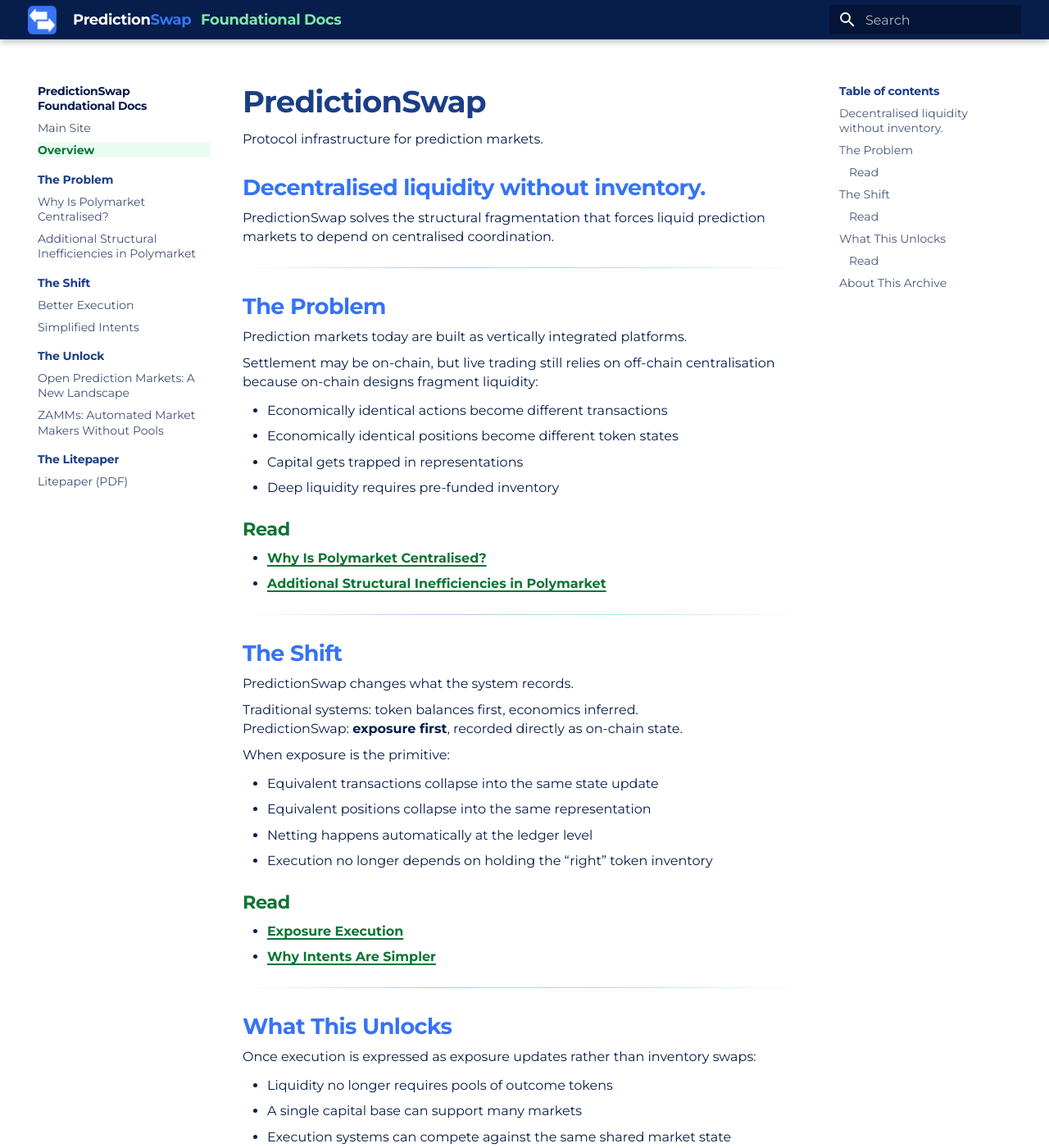
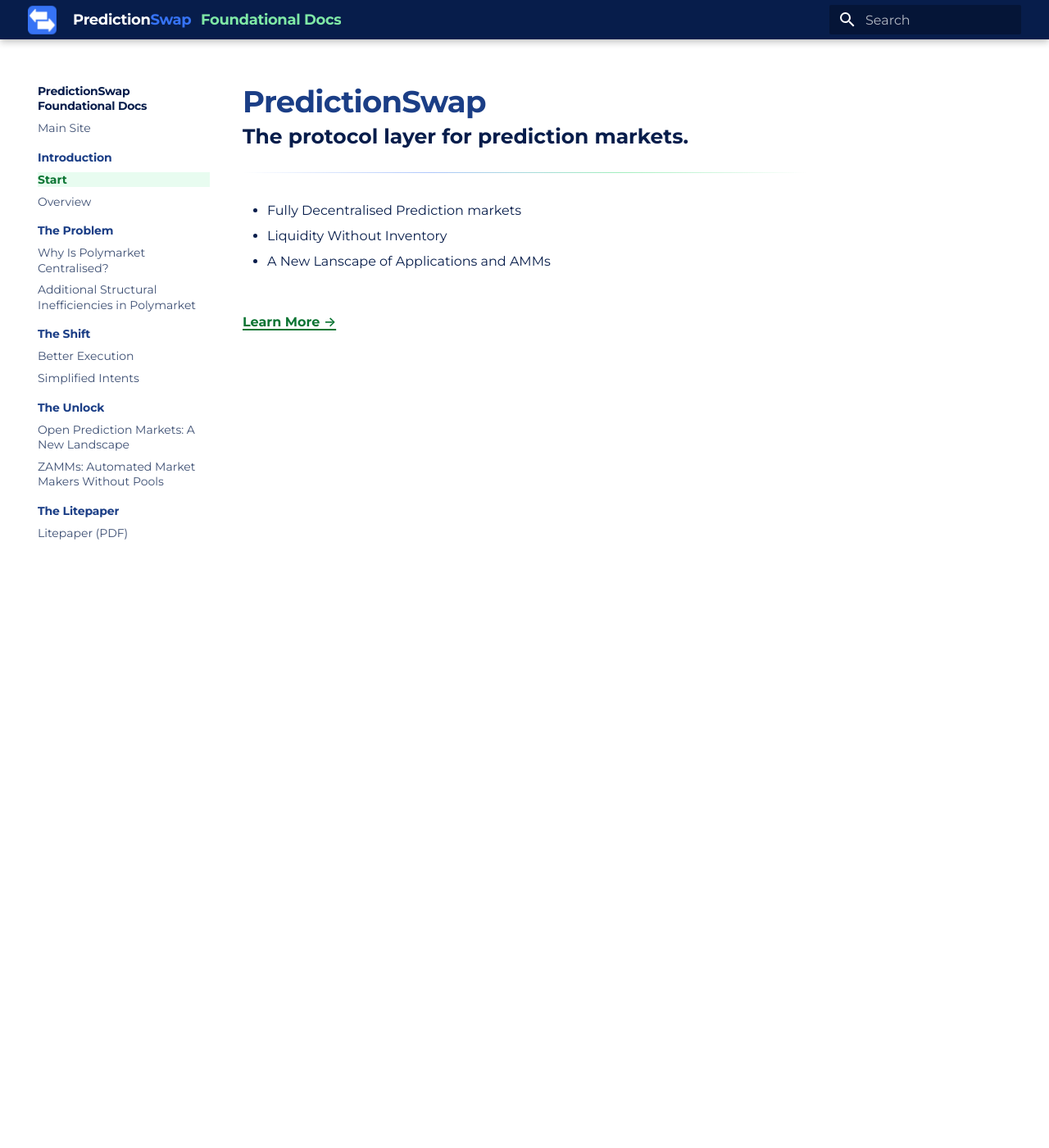
Before and after one commit to PredictionSwap/Learn, an MkDocs documentation site: the page built from docs/index.md, in a window 1280 px wide and 1400 px high. Shown: the whole window at 82% size. Built offline with MkDocs 1.6.1 and Material for MkDocs 9.7.7, drawn with Linux system fonts in a browser that asks for light colours; some of the changed text lies outside the part shown.

Commit message:
added new landing page

```diff
--- a/docs/index.md
+++ b/docs/index.md
@@ -1,71 +1,17 @@
 # PredictionSwap
-Protocol infrastructure for prediction markets.
 
-
-## Decentralised liquidity without inventory.
-
-
-PredictionSwap solves the structural fragmentation that forces liquid prediction markets to depend on centralised coordination.
-
+<div style="font-size: 1.25rem; font-weight: 600; margin-top: -0.5rem;">
+The protocol layer for prediction markets.
+</div>
 
 ---
 
-## The Problem
+- Fully Decentralised Prediction markets
 
-Prediction markets today are built as vertically integrated platforms.
+- Liquidity Without Inventory
 
-Settlement may be on-chain, but live trading still relies on off-chain centralisation because on-chain designs fragment liquidity:
+- A New Lanscape of Applications and AMMs
 
-- Economically identical actions become different transactions
-- Economically identical positions become different token states
-- Capital gets trapped in representations
-- Deep liquidity requires pre-funded inventory
+<br>
 
-### Read
-- [Why Is Polymarket Centralised?](./Centralisation.md)
-- [Additional Structural Inefficiencies in Polymarket](./Inefficiencies.md)
-
----
-
-## The Shift
-
-PredictionSwap changes what the system records.
-
-Traditional systems: token balances first, economics inferred.
-PredictionSwap: **exposure first**, recorded directly as on-chain state.
-
-When exposure is the primitive:
-
-- Equivalent transactions collapse into the same state update
-- Equivalent positions collapse into the same representation
-- Netting happens automatically at the ledger level
-- Execution no longer depends on holding the “right” token inventory
-
-### Read
-- [Exposure Execution](./ExposureExecution.md)
-- [Why Intents Are Simpler](./SimplifiedIntents.md)
-
----
-
-## What This Unlocks
-
-Once execution is expressed as exposure updates rather than inventory swaps:
-
-- Liquidity no longer requires pools of outcome tokens
-- A single capital base can support many markets
-- Execution systems can compete against the same shared market state
-- New market-making designs become possible
-
-### Read
-- [Open Prediction Markets: A New Landscape](./NewLandscape.md)
-- [ZAMMs: Automated Market Makers Without Pools](./ZAMMs.md)
-
----
-
-## About This Archive
-
-This site is a curated set of conceptual articles explaining the structural foundations of PredictionSwap.
-
-For the full narrative in one document:
-
-- [PredictionSwap Protocol Litepaper (PDF)](./assets/litepaper.pdf)
+[Learn More →](./overview/)
--- a/mkdocs.yml
+++ b/mkdocs.yml
@@ -57,7 +57,9 @@ extra:
 nav:
 
   - Main Site: https://predictionswap.org
-  - Overview: index.md
+  - Introduction:
+      - Start: index.md
+      - Overview: overview.md
 
   - The Problem:
       - "Why Is Polymarket Centralised?": Centralisation.md
```
Also changed, not shown: docs/overview.md (added, +61 -0 lines), docs/image.png (added).
